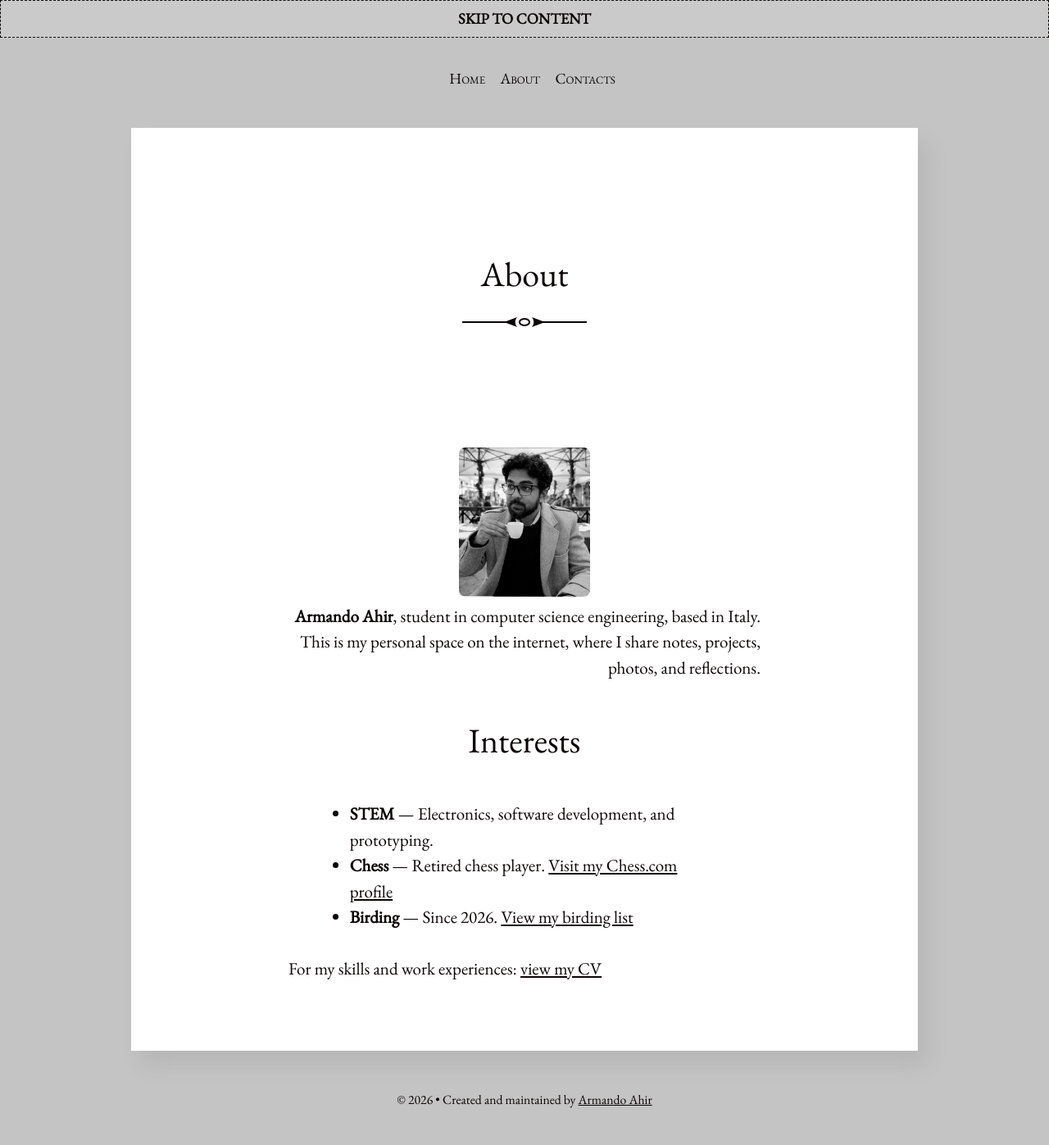
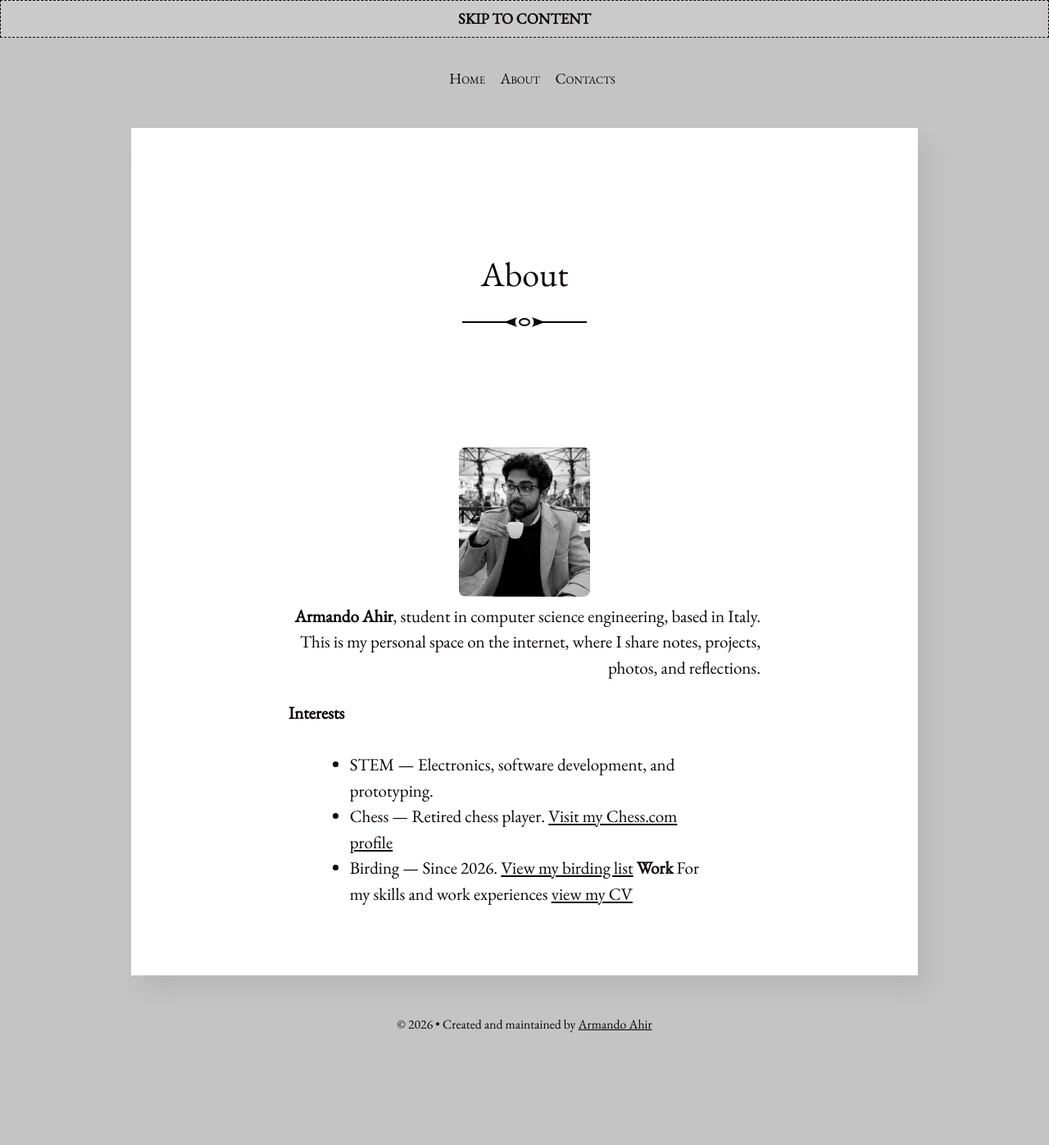
Before and after one commit to armandoahir/armandoahir.github.io, a Jekyll site: the page built from about.md, in a window 1280 px wide. Shown: the whole page at 82% size. Built offline with Jekyll 4.4.1, drawn with Linux system fonts in a browser that asks for light colours; after the commit the page ends 1306 px from its top, so only the background shows below that.

Commit message:
[13th Apr] about update

```diff
--- a/about.md
+++ b/about.md
@@ -34,10 +34,10 @@ ul {
   </div>
 </div>
 
-## Interests
+**Interests**
 
-- **STEM** — Electronics, software development, and prototyping.
-- **Chess** — Retired chess player. [Visit my Chess.com profile](https://www.chess.com/member/itsarma)
-- **Birding** — Since 2026. [View my birding list]({{ '/birding-list' | relative_url }})
-
-For my skills and work experiences: [view my CV]({{ '/assets/files/cv.pdf' | relative_url }})
+- STEM — Electronics, software development, and prototyping.
+- Chess — Retired chess player. [Visit my Chess.com profile](https://www.chess.com/member/itsarma)
+- Birding — Since 2026. [View my birding list]({{ '/birding-list' | relative_url }})
+**Work**
+For my skills and work experiences [view my CV]({{ '/assets/files/cv.pdf' | relative_url }})
```
